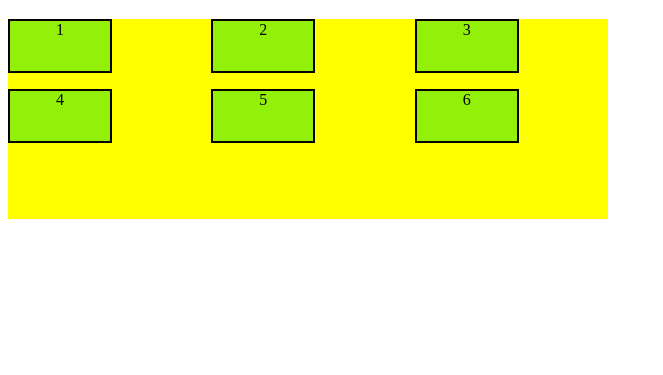
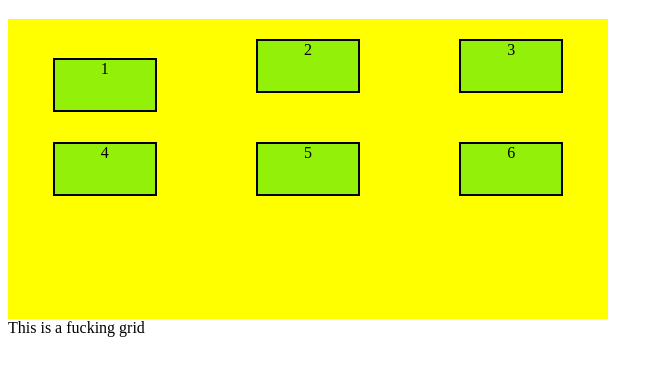
Before and after one commit to Rushikesh-tokle/Web_CSS_Mod6, a plain HTML site: page index.html in a window 1280 px wide. Shown: the part 61-436 px from the top of the page, without its empty margins (0-663 px from the left). Drawn offline with Linux system fonts and the light colour scheme.

Commit message:
grid final

```diff
--- a/grid.css
+++ b/grid.css
@@ -1,8 +1,8 @@
 .container{
-    height: 200px;
+    height: 300px;
     width: 600px;
     background-color: yellow;
-    display: grid;
+    display: inline-grid;
     /* grid-template-rows: 100px 100ox 100px;
     grid-template-columns: auto auto auto ; */
     grid-template-rows:1fr 1fr 1fr ;
@@ -11,6 +11,20 @@
     /* row-gap: 10px;
     column-gap: 10px;; */
     grid-gap: 10px 10px;
+    justify-items: center;
+    align-items: center;
+
+}
+
+.one{
+    /* grid-column-start: 1;
+    grid-column-end: 3; */
+    /* grid-column: 1/3; */
+    /* grid-row-start: 1;
+    grid-row-end: 3; */
+    /* grid-row: 1/3; */
+
+    align-self: end;
 }
 
 .item{
--- a/index.html
+++ b/index.html
@@ -9,7 +9,7 @@
 <body>
     <h1>Grid Container</h1>
     <div class="container">
-       <div class="item">1</div>
+       <div class="item one">1</div>
        <div class="item">2</div>
        <div class="item">3</div>
        <div class="item">4</div>
@@ -20,5 +20,6 @@
        <div class="item">9</div>  -->
 
     </div>
+    <div>This is a fucking grid</div>
 </body>
 </html>
```
